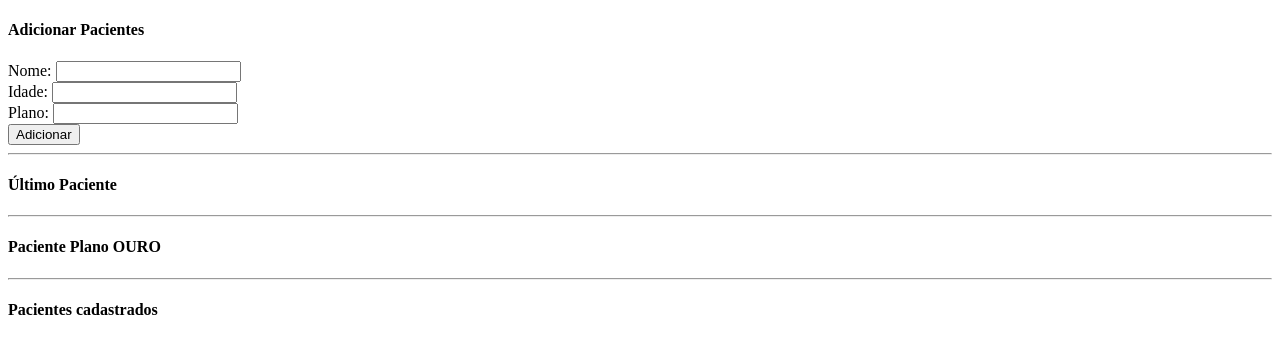
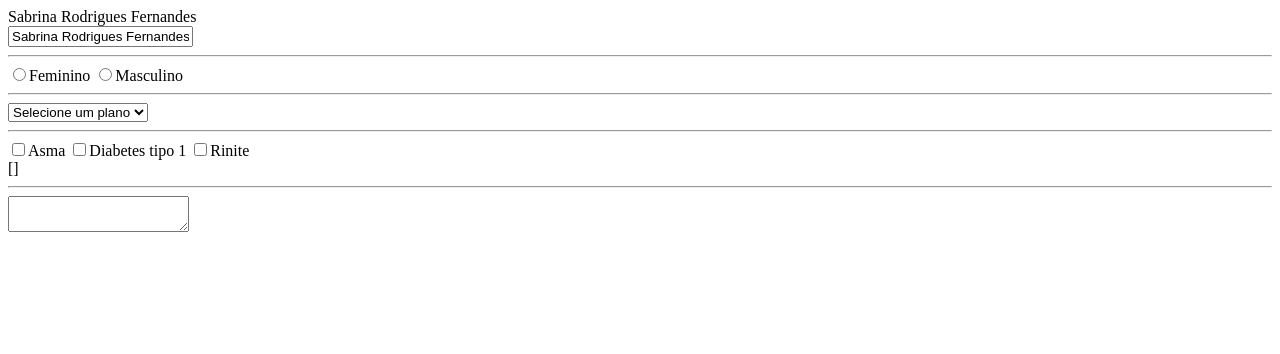
Before and after one commit to SabrinaRF/app_vue, a plain HTML site: page index.html in a window 1280 px wide. Drawn offline with Linux system fonts and the light colour scheme.

Commit message:
:construction: feat:  two-way-data binding

```diff
--- a/index.html
+++ b/index.html
@@ -36,28 +36,29 @@
 </head>
 <body>
     <div id="app">
-        <h4>Adicionar Pacientes</h4>
-        <span>Nome: </span><input type="text" id="inputNome"><br>
-        <span>Idade: </span><input type="text" id="inputIdade"><br>
-        <span>Plano: </span><input type="text" id="inputPlano"><br>
-        <button @click="adicionarPaciente()">Adicionar</button>
+        {{ paciente }}<br>
+        <!--<input type="text" :value="paciente" @keyup="paciente = $event.target.value">-->
+        <input type="text" v-model="paciente">
         <hr>
-
-
-        <h4>Último Paciente</h4>
-        <p v-if="pacientes.length > 0">
-            {{ ultimoPaciente }}
-        </p>
-
+        <input type="radio" value="f" v-model="sexo">Feminino
+        <input type="radio" value="m" v-model="sexo">Masculino
+        <br> {{ sexo }}
         <hr>
-        <h4>Paciente Plano OURO</h4>
-        <p v-for="p in pacientesPlanoOuro">{{ p.nome }}</p>
-
-
+        <select v-model="plano">
+            <option value="" disabled>Selecione um plano</option>
+            <option value="1">Básico 1</option>
+            <option value="2">Básico 2</option>
+            <option value="3">Master</option>
+        </select>
+        <br> {{ plano }}
         <hr>
-        <h4>Pacientes cadastrados</h4>
-        <p v-for="p in pacientes">{{p.nome}}</p>
-
+        <input type="checkbox" value="100" v-model="doencas">Asma
+        <input type="checkbox" value="101" v-model="doencas">Diabetes tipo 1
+        <input type="checkbox" value="102" v-model="doencas">Rinite
+        <br> {{ doencas }}
+        <hr>
+        <textarea v-model="diagnostico"></textarea>
+        <br> {{ diagnostico }}
     </div>
 
     <script>
@@ -65,33 +66,17 @@
         const vm = new Vue({
             el: '#app',
             data: {
-                pacientes:[]
+                paciente: 'Sabrina Rodrigues Fernandes',
+                sexo: '',
+                plano: '',
+                doencas: [],
+                diagnostico: ''
             },
             methods:{
-                adicionarPaciente(){
-                    this.pacientes.push({
-                        nome: inputNome.value,
-                        idade: inputIdade.value,
-                        plano: inputPlano.value
 
-                    })
-                }
             },
             computed:{
-                ultimoPaciente(){
-                    let key = this.pacientes.length - 1
-                    let txt =''
 
-                    txt += 'Paciente' + this.pacientes[key].nome
-                    txt += ', Idade' + this.pacientes[key].idade
-                    txt += ', Plano' + this.pacientes[key].plano
-
-                    return txt
-
-                },
-                pacientesPlanoOuro(){
-                    return this.pacientes.filter(item => item.plano == 'Ouro')
-                }
             }
         })
 
```
